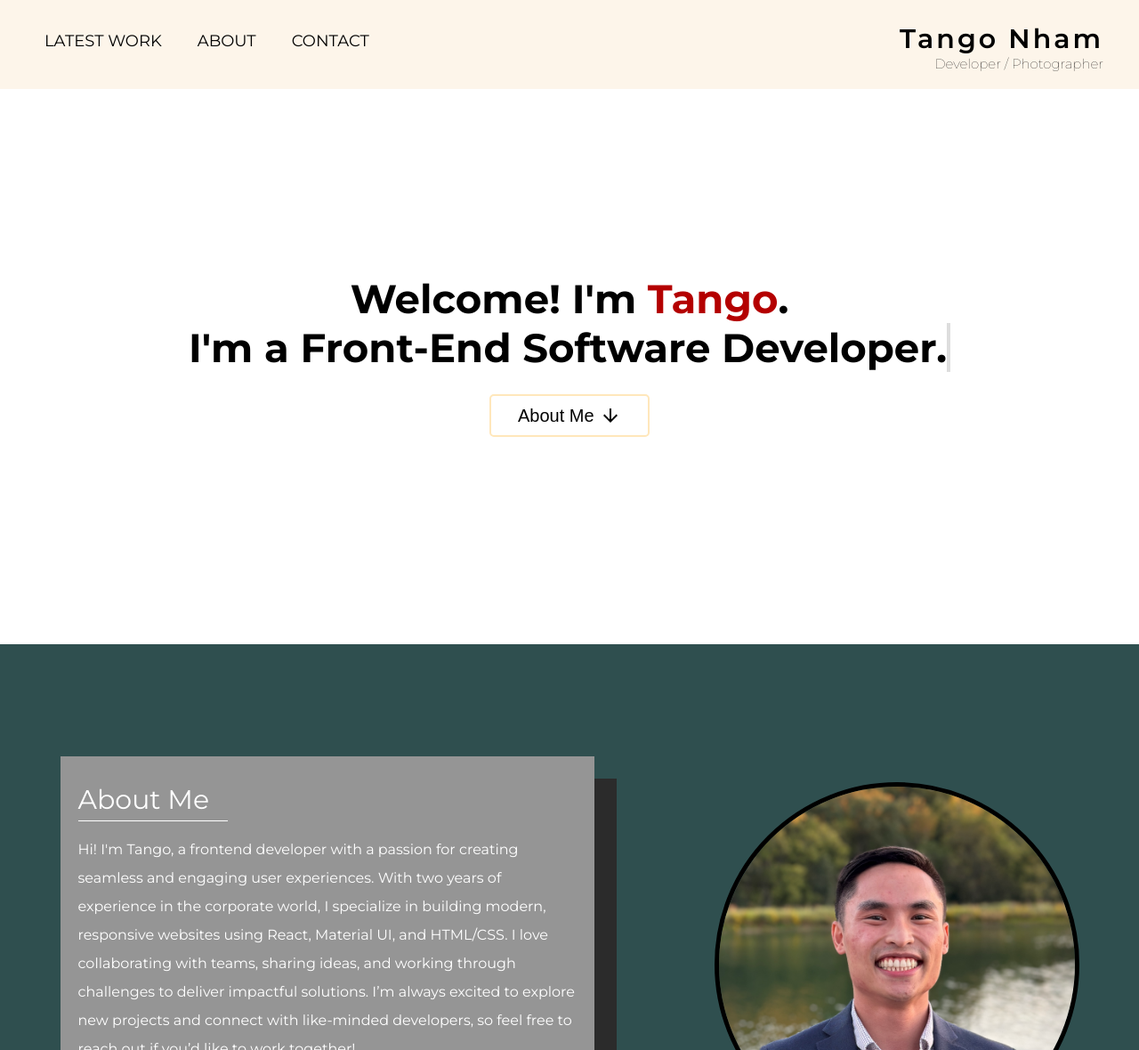
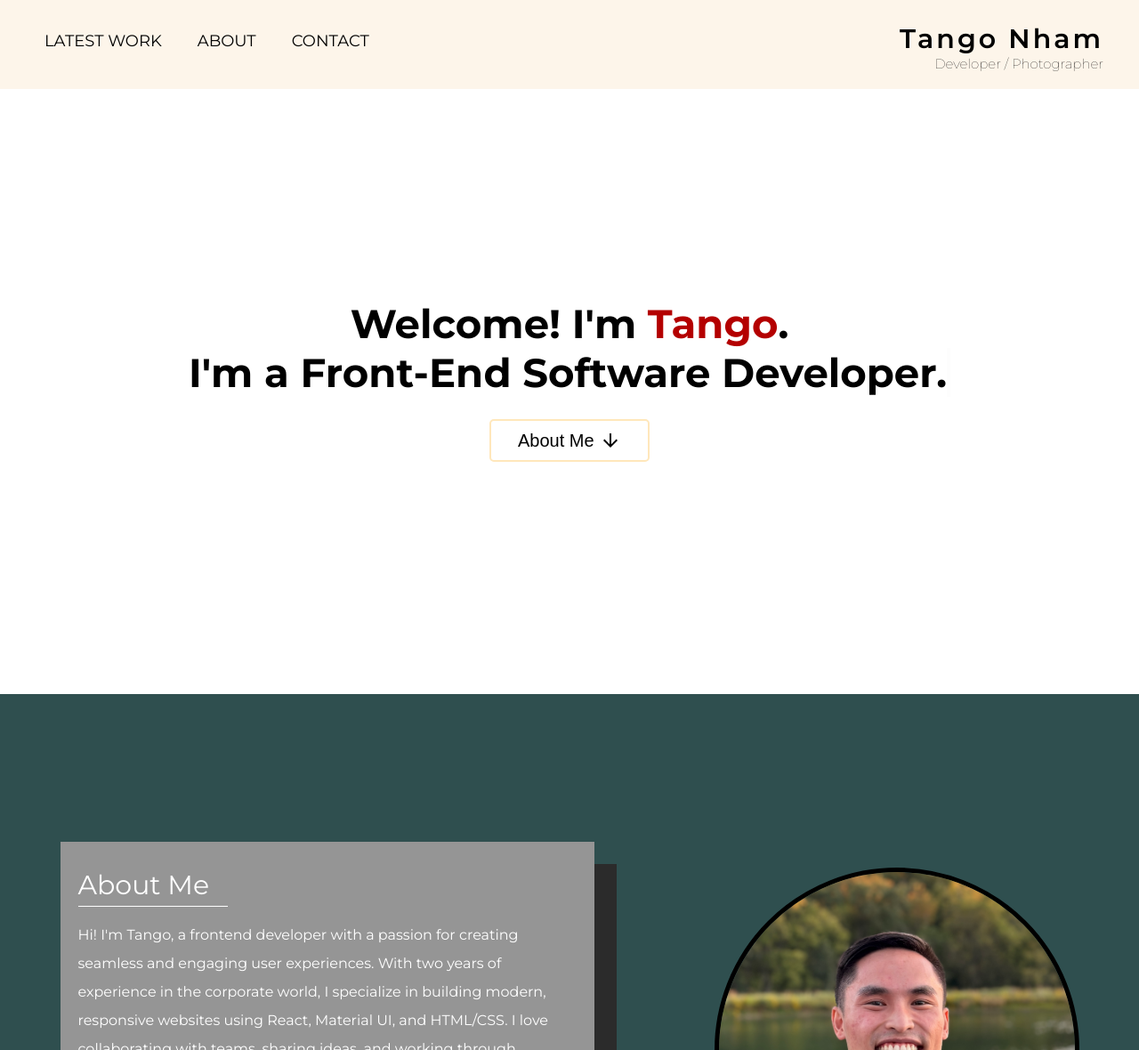
Before and after one commit to TangoCode99/react-practice, a React (Create React App) app: page /about in a window 1280 px wide. Shown: the top 1180 px of the page at 89% size. Built offline with nearby package versions, Linux system fonts and the light colour scheme.

Commit message:
minor fixes

```diff
--- a/src/components/about.css
+++ b/src/components/about.css
@@ -6,9 +6,11 @@
 
 .about-header {
   display: inline-block;
-  margin: 13rem auto;
+  margin: auto;
   text-align: center;
   font-size: 30px;
+  height: 85vh;
+  align-content: center;
 }
 
 .about-wrapper h2 {
@@ -70,7 +72,7 @@
   flex-direction: row;
   justify-content: space-around;
   align-items: center;
-  height: 45rem;
+  height: 100vh;
   background-color: darkslategray; /* Temporary */
 }
 
--- a/src/components/photo-gallery.css
+++ b/src/components/photo-gallery.css
@@ -6,6 +6,8 @@
 }
 
 .block {
+  margin: 0px;
+  padding: 0px;
   position: relative;
   width: 100%;
 }
@@ -26,7 +28,7 @@ button {
   height: 100%;
   width: 100%;
   opacity: 0;
-  transition: 0.5s ease;
+  transition: 1s ease;
   background-color: #5c5c5c;
 }
 
@@ -51,5 +53,5 @@ button {
 img {
   position: relative;
   width: 100%;
-  height: 450px;
+  height: 500px;
 }
```
